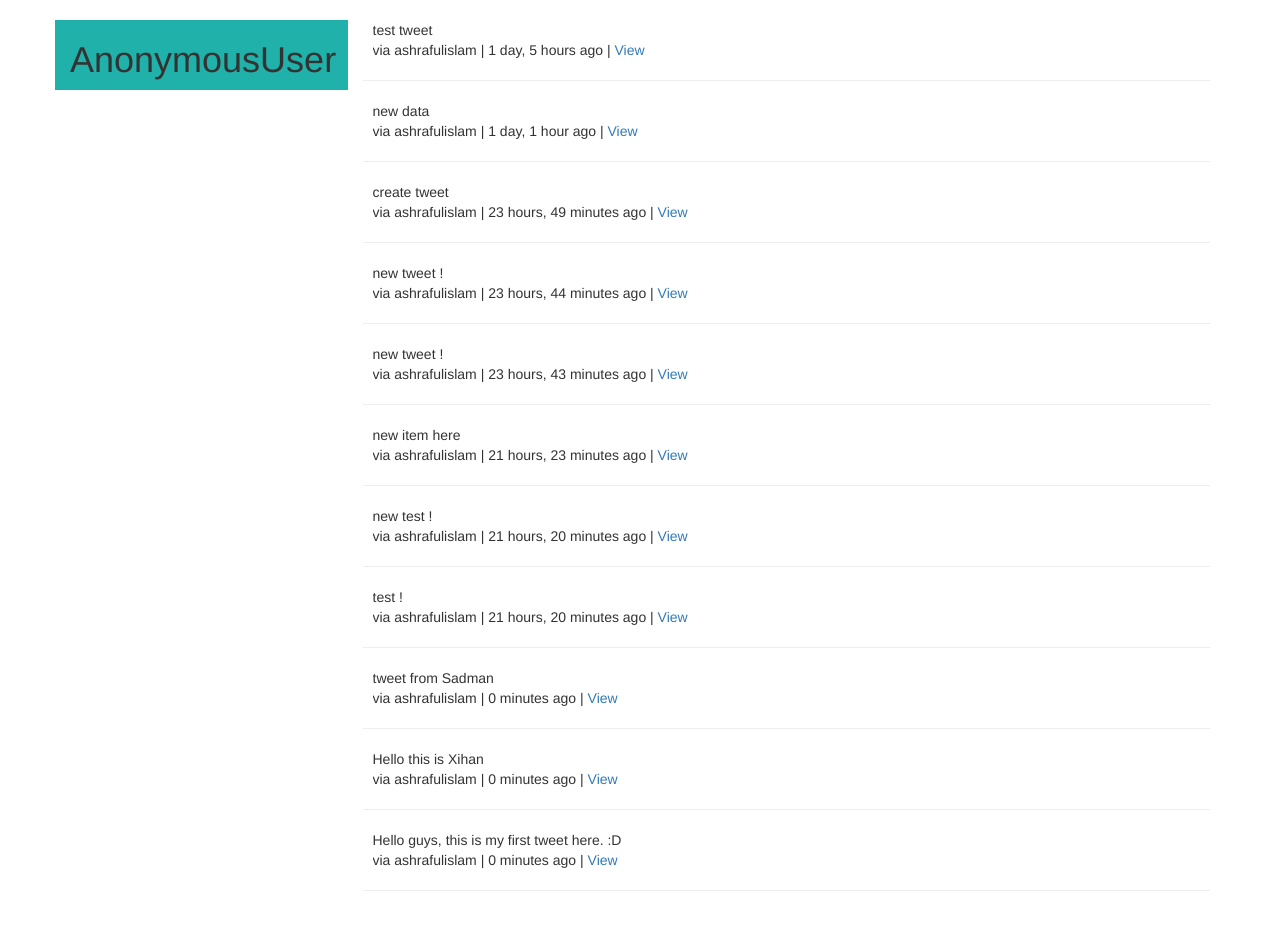
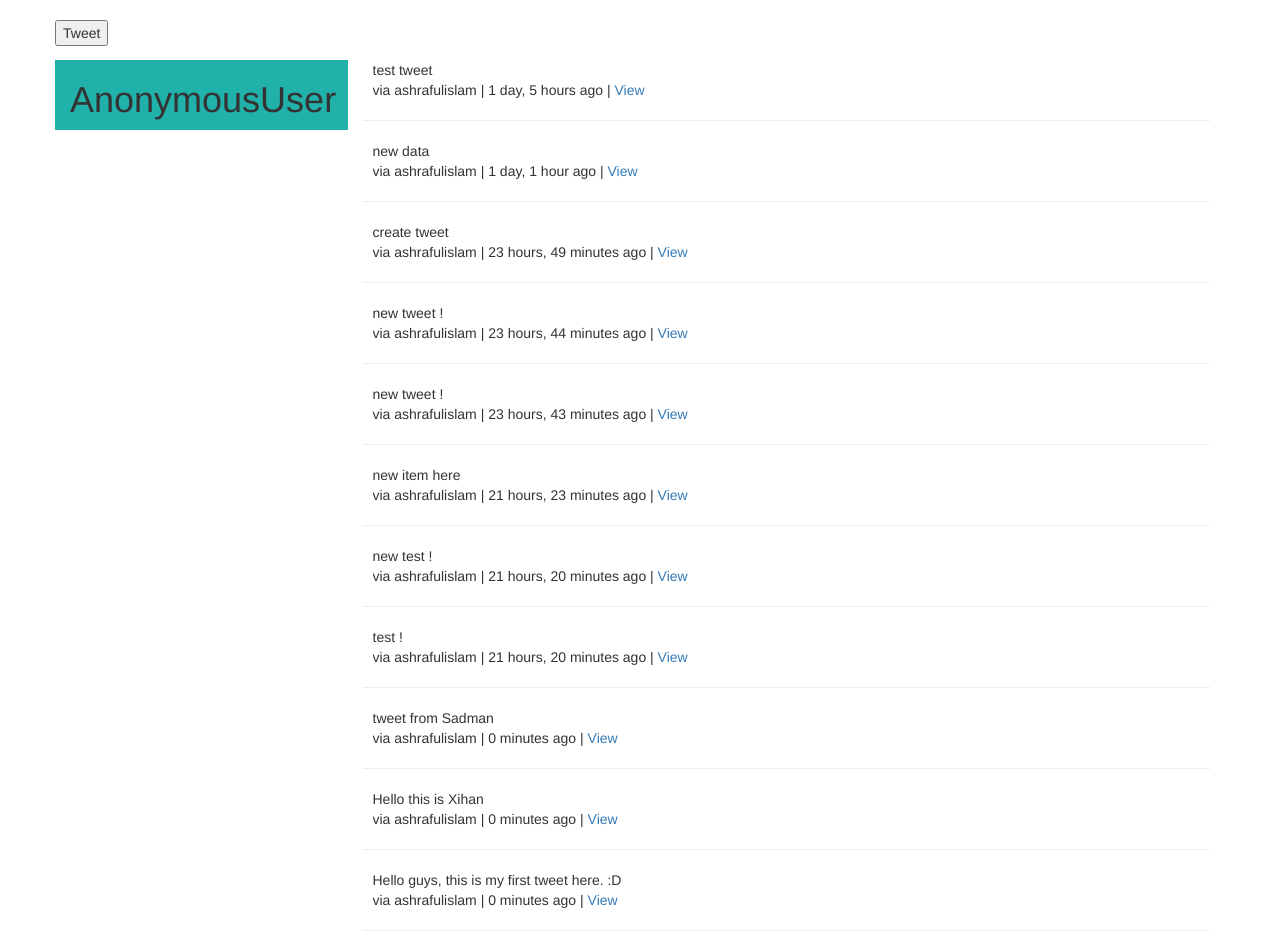
Before and after one commit to alvee32/Django_WebApp, a Django app: page /tweet/search/ in a window 1280 px wide. Shown: the part 52-1003 px from the top of the page. Before the commit the page ends 943 px from the top, so only its background shows below. Run offline with Django 3.2, Linux system fonts and the light colour scheme; data comes from the database, SQL or seed files in the repository; some libraries are stand-ins or nearby versions.

Commit message:
create post button

```diff
--- a/tweetme/src/tweets/templates/tweets/form.html
+++ b/tweetme/src/tweets/templates/tweets/form.html
@@ -1,4 +1,4 @@
-<form class='form' method='POST' action="">
+<form class="form" method="POST" action="{% if action_url %}{{ action_url }} {% endif %}">
 	{% csrf_token %}
 	{{ form.as_p }}
 	<input type="submit" value="{{ btn_title }}" />
--- a/tweetme/src/tweets/templates/tweets/tweet_list.html
+++ b/tweetme/src/tweets/templates/tweets/tweet_list.html
@@ -1,6 +1,12 @@
 {% extends "base.html" %}
 
 {% block content %}
+	{% if not request.GET.q %}
+		<div class="row">
+			{% include "tweets/form.html" with form=form action_url=create_url btn_title='Tweet' %}
+
+		</div>
+	{% endif %}
 
 	<div class='row'>
 		<div class='col-sm-3 col-xs-12' style="background-color: #20B2AA;">
```
